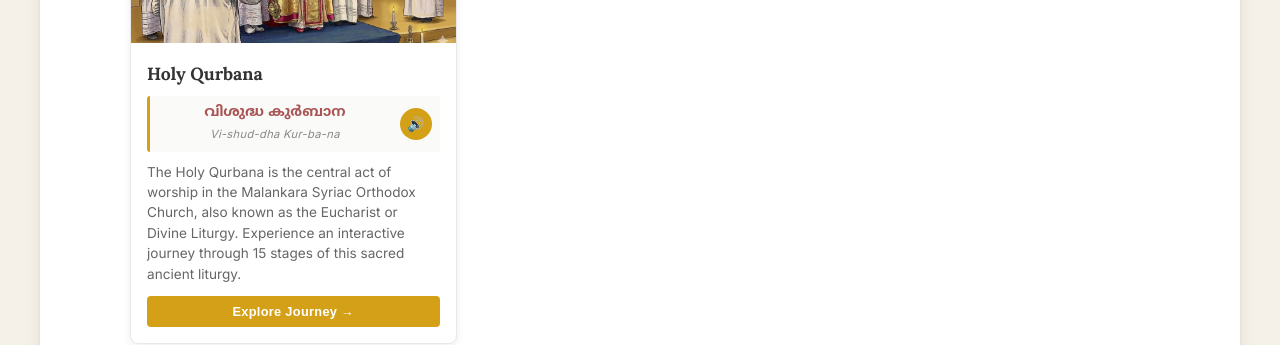
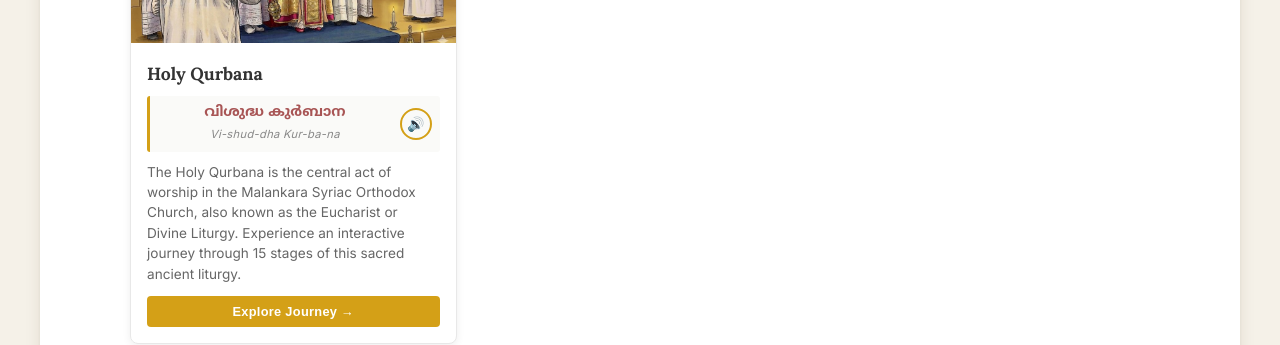
Before and after one commit to stmaryschurchnorway/stmaryschurchnorway.github.io, a Jekyll site: the page built from qurbana.md, in a window 1280 px wide. Shown: the part 471-816 px from the top of the page. Built offline with Jekyll 4.4.1, drawn with Linux system fonts in a browser that asks for light colours.

Commit message:
Make liturgy audio button more subtle
- Change to transparent background with golden border
- Golden icon color matches border
- On hover: fills with golden background and white icon
- More elegant and less visually prominent

Co-Authored-By: Claude Opus 4.7 <noreply@anthropic.com>

```diff
--- a/assets/css/qurbana.css
+++ b/assets/css/qurbana.css
@@ -115,9 +115,9 @@
 }
 
 .liturgy-audio-btn {
-  background: #d4a017;
-  color: white;
-  border: none;
+  background: transparent;
+  color: #d4a017;
+  border: 2px solid #d4a017;
   width: 32px;
   height: 32px;
   border-radius: 50%;
@@ -131,7 +131,8 @@
 }
 
 .liturgy-audio-btn:hover {
-  background: #c4920c;
+  background: #d4a017;
+  color: white;
   transform: scale(1.1);
 }
 
```
